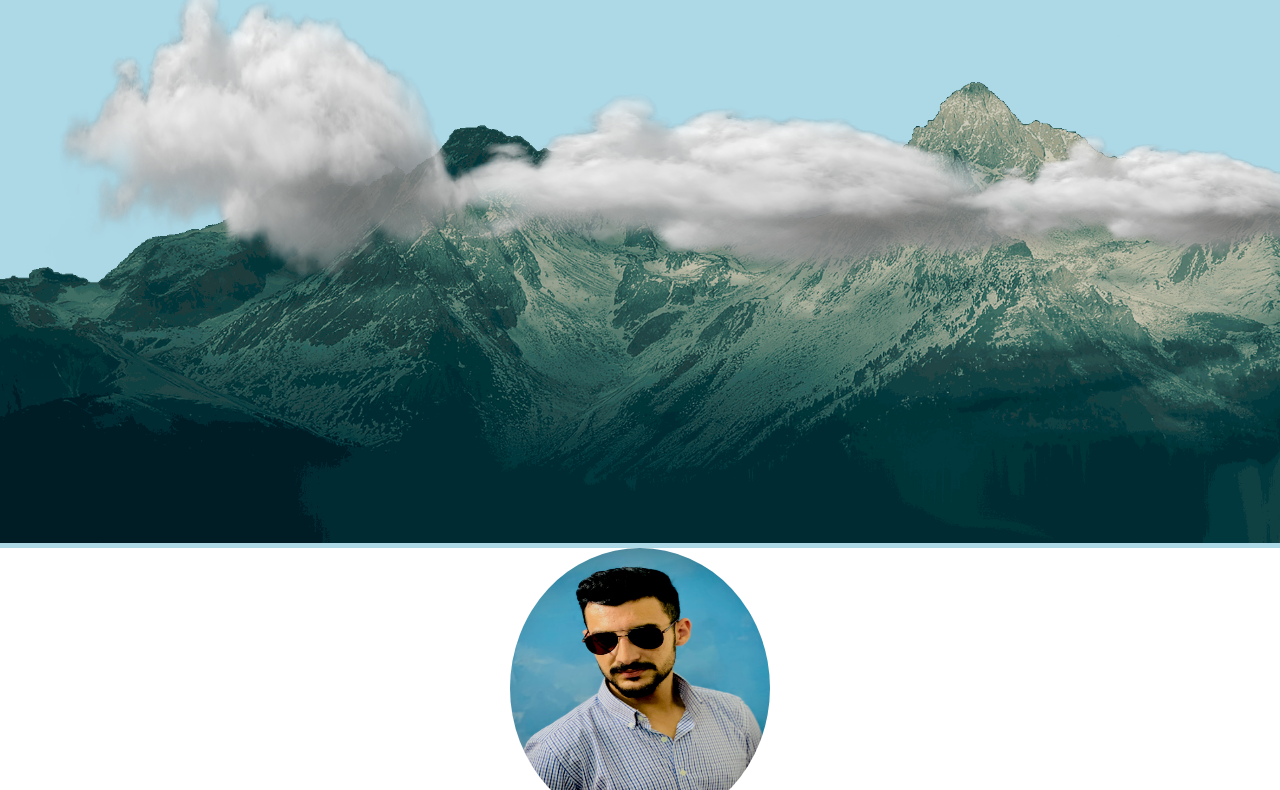
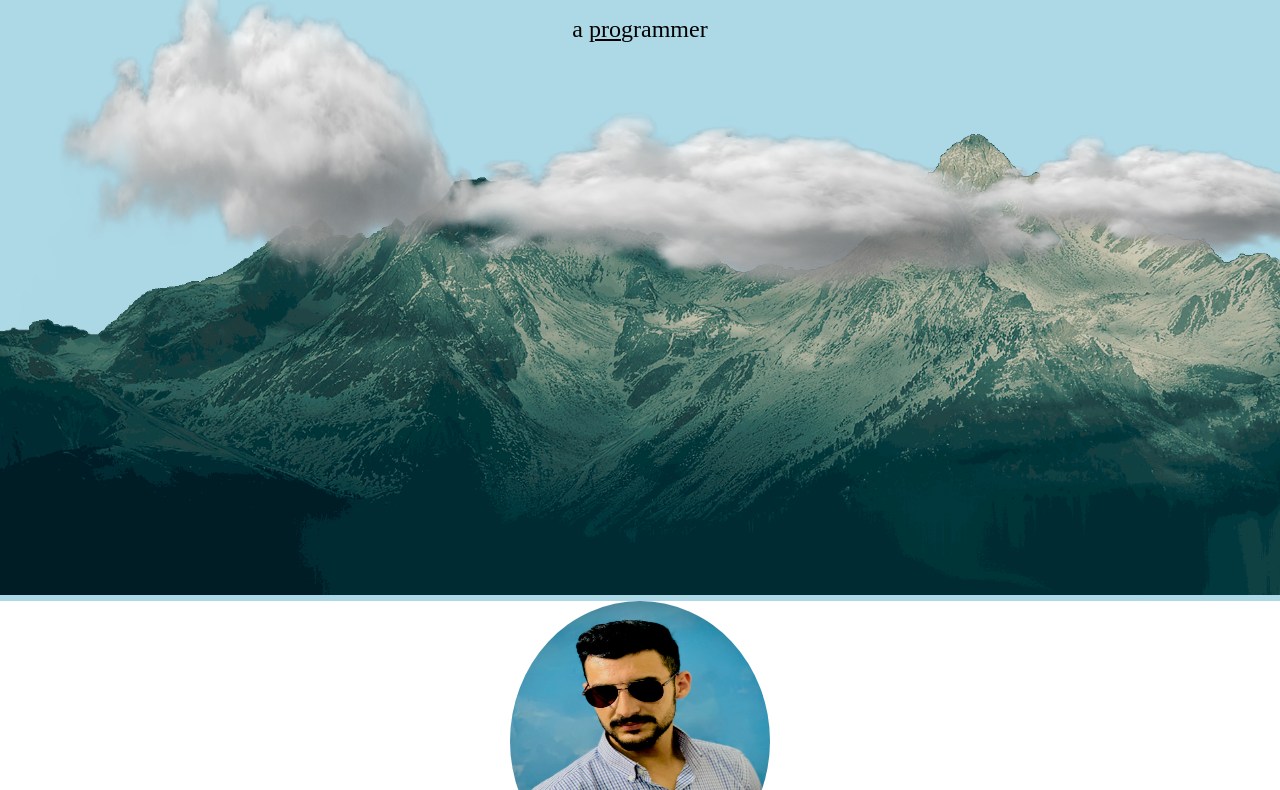
Before and after one commit to khanG18002/css-cv, a plain HTML site: page index.html in a window 1280 px wide. Shown: the part 145-935 px from the top of the page. Drawn offline with Linux system fonts and the light colour scheme.

Commit message:
font size
change the font size from small to large

```diff
--- a/CSS project style.css
+++ b/CSS project style.css
@@ -1,7 +1,7 @@
 body{
     margin: 0px;
     margin-top: none;
-    font-size: large;
+    font-size:x-large;
 }
 
 .heading{
@@ -29,7 +29,7 @@ body{
 .cloud1{
     position: absolute;
     left: 25%;
-    top: 180px ;
+    top: 198px ;
     height: 300px;
     width: 800px;
 
```
